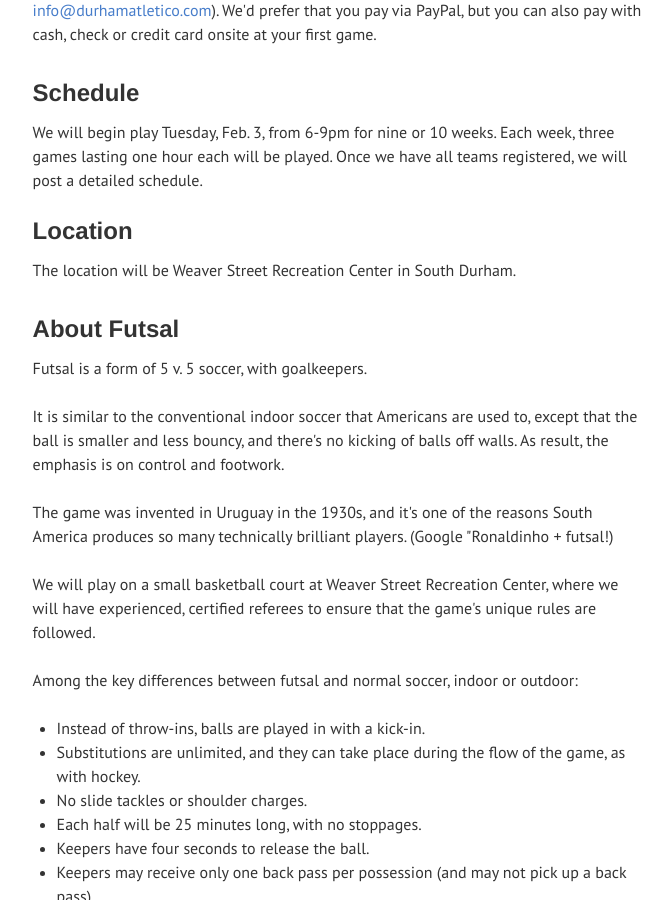
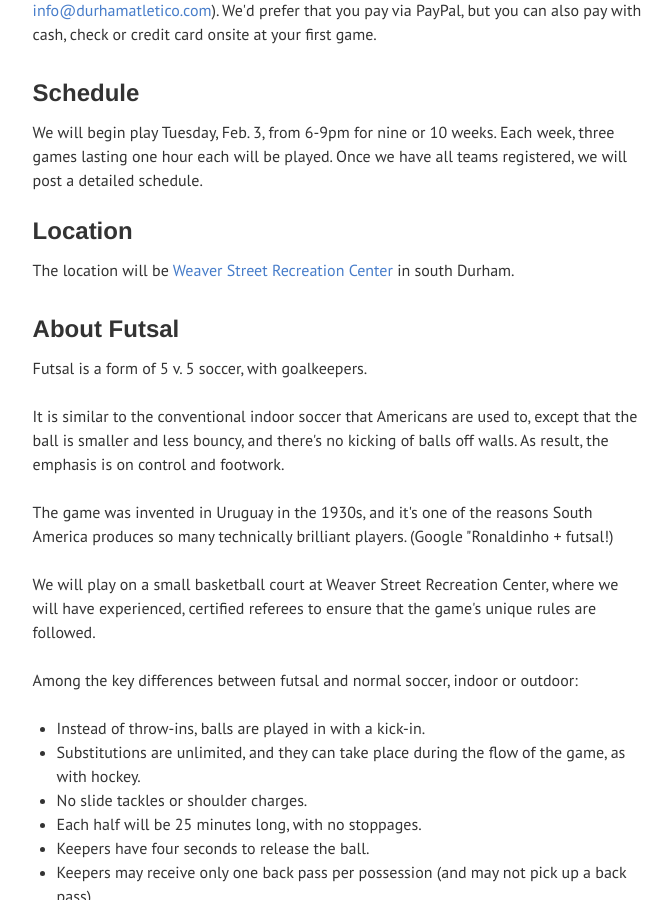
Before and after one commit to durhamatletico/durhamatletico.github.io, a Jekyll site: the page built from futsal.html, in a window 1280 px wide and 900 px high, scrolled down 1278 px. Shown: the whole window, without its empty margins (460-1132 px from the left). Built offline with Jekyll 4.4.1, drawn with Linux system fonts in a browser that asks for light colours; some of the changed lines change nothing that is shown.

Commit message:
Post link to field

```diff
--- a/futsal.html
+++ b/futsal.html
@@ -45,7 +45,7 @@
       <p>We will begin play Tuesday, Feb. 3, from 6-9pm for nine or 10 weeks. Each week, three games lasting one hour each will be played. Once we have all teams registered, we will post a detailed schedule.</p>
 
       <h4 id="location">Location</h4>
-      <p>The location will be Weaver Street Recreation Center in South Durham.</p>
+      <p>The location will be <a href="https://www.durhamnc.gov/gis_apps/parkapp/park.cfm?selVal=park&ParkNam=Weaver+Street+Park">Weaver Street Recreation Center</a> in south Durham.</p>
     </section>
 
     <section>
```
